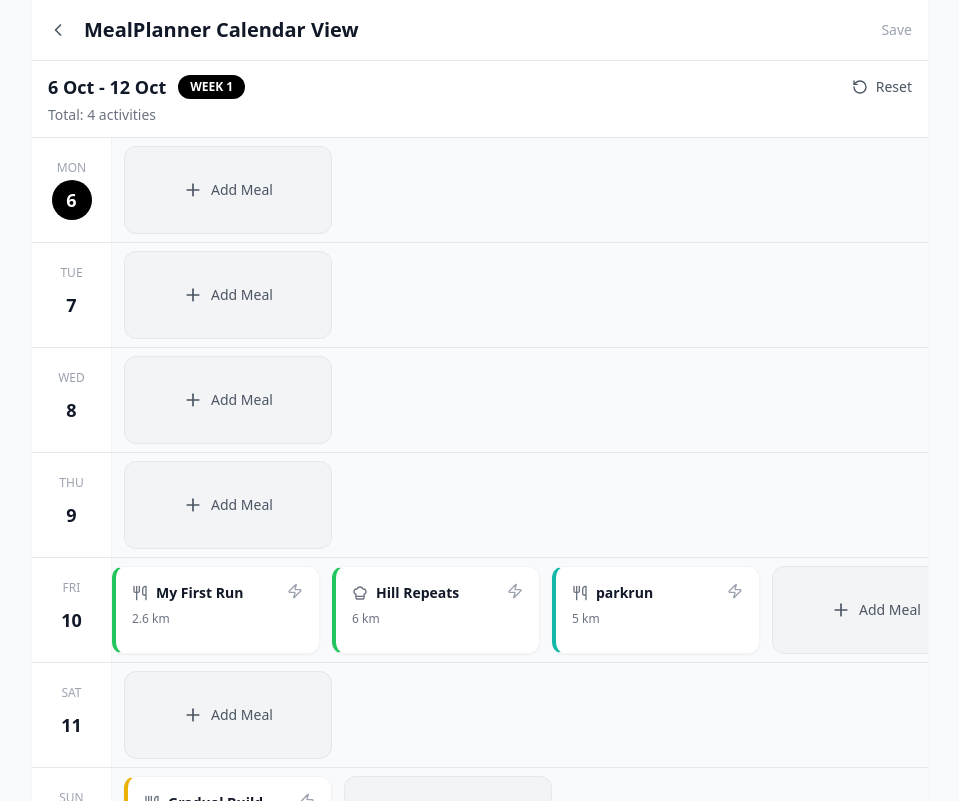
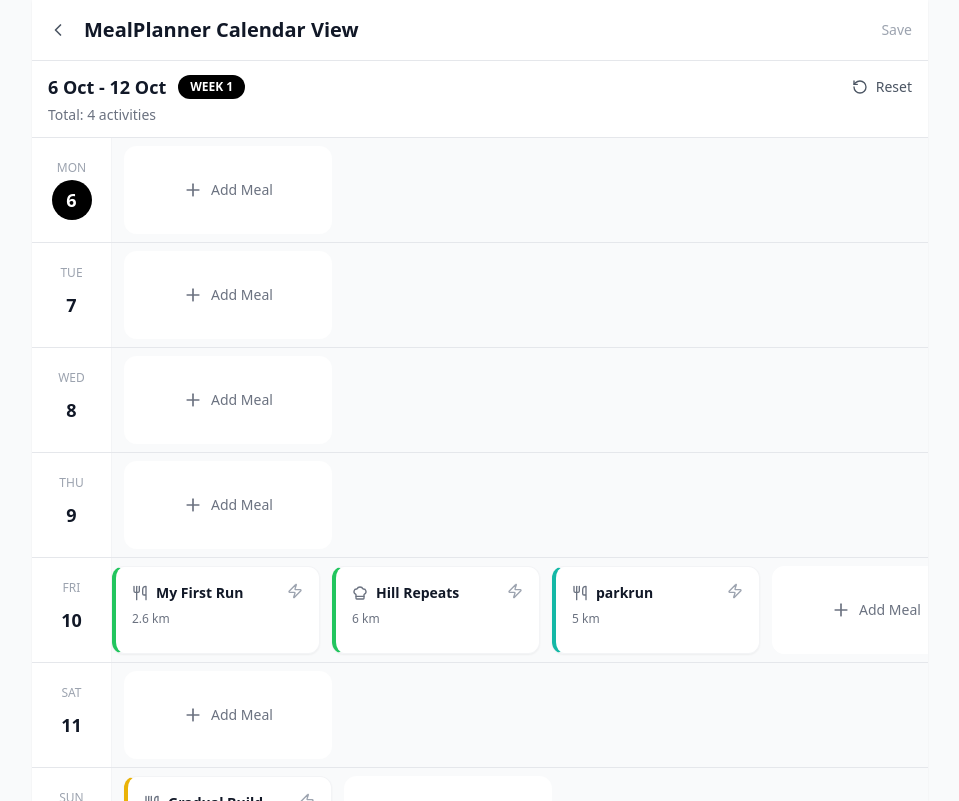
Before and after one commit to simbo1905/MealPlanner, a Next.js app in the folder prototype/02/: page /calendar in a window 1280 px wide. Shown: the whole page, without its empty margins (160-1119 px from the left). Built offline with nearby package versions, Linux system fonts and the light colour scheme.

Commit message:
hover effect #1

```diff
--- a/prototype/02/src/components/calendar/ActivitiesScroll.tsx
+++ b/prototype/02/src/components/calendar/ActivitiesScroll.tsx
@@ -26,7 +26,7 @@ export function ActivitiesScroll({ activities, onActivityTap, onAddClick }: Acti
       ))}
       <button
         onClick={onAddClick}
-        className="flex-shrink-0 w-52 h-[88px] bg-gray-100 rounded-xl border border-gray-200 flex items-center justify-center gap-2 text-gray-600 hover:bg-gray-150 hover:border-gray-300 transition-colors scroll-snap-align-start"
+        className="flex-shrink-0 w-52 h-[88px] bg-white rounded-xl border border-white flex items-center justify-center gap-2 text-gray-500 hover:bg-gray-50 hover:text-gray-700 transition-colors scroll-snap-align-start"
       >
         <Plus className="w-5 h-5" />
         <span className="font-medium text-sm">Add Meal</span>
```
